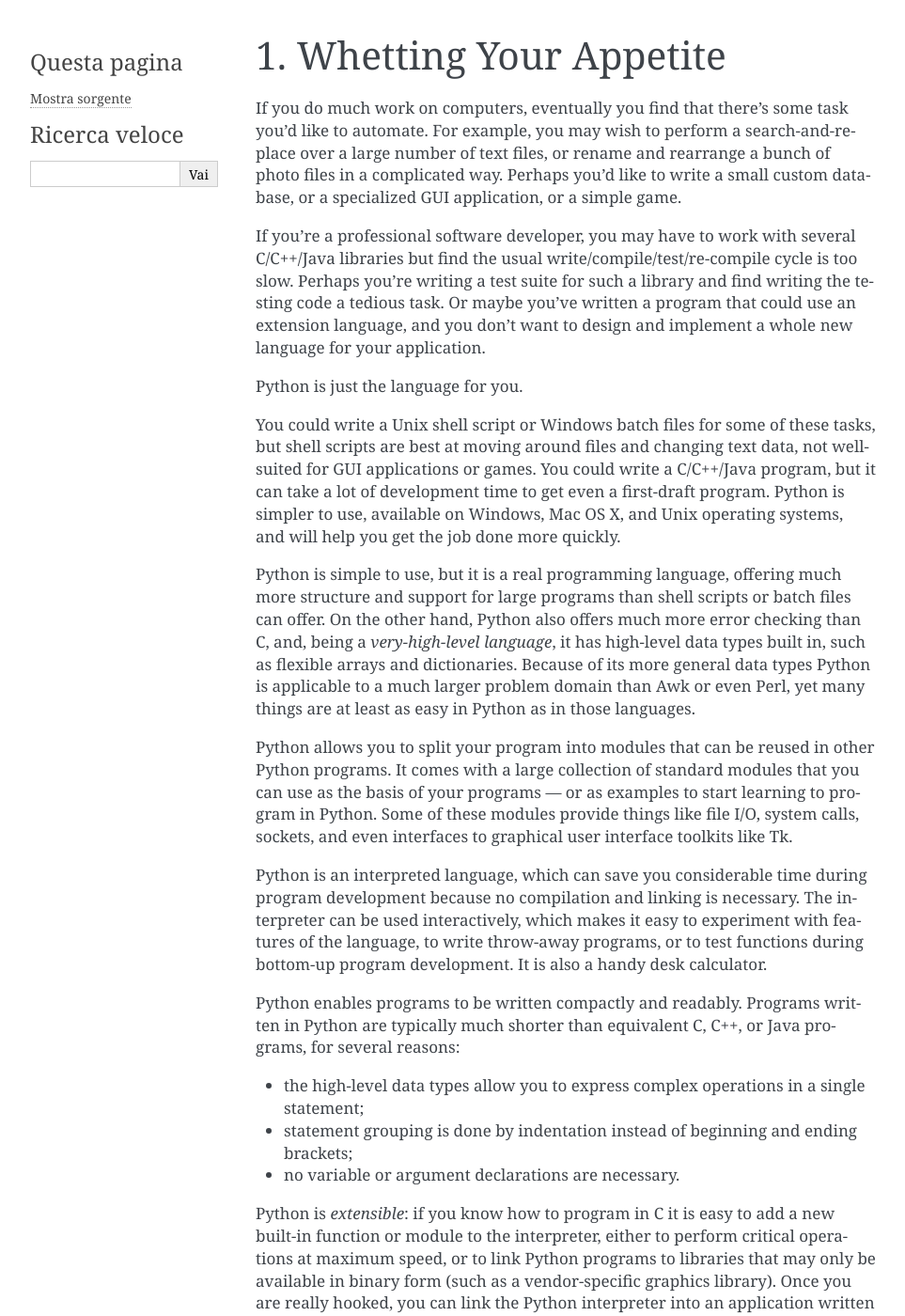
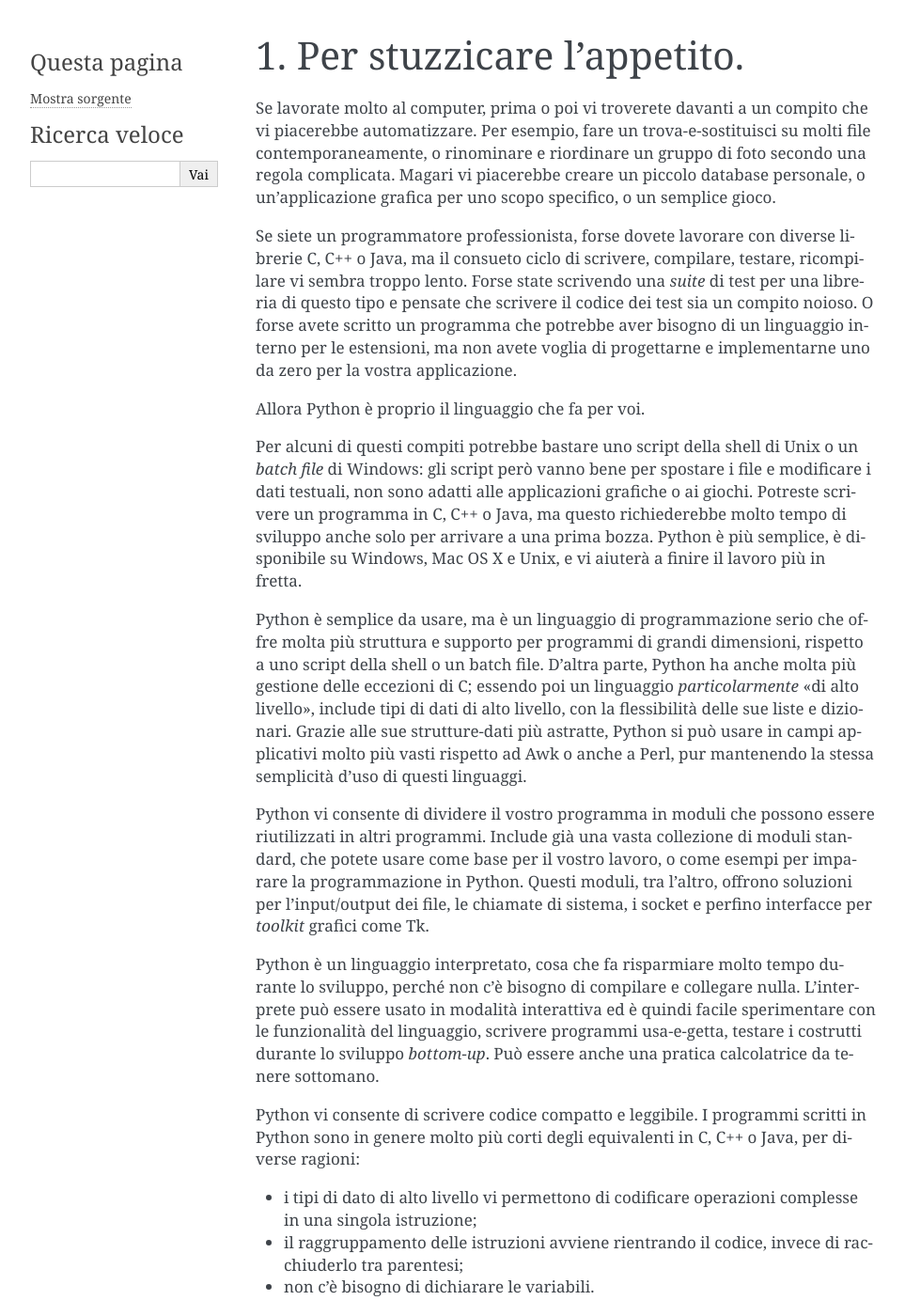
Before and after one commit to ricpol/pytutorial-it, a Sphinx documentation site: the page built from tutorial/source/appetite.rst, in a window 1280 px wide and 1400 px high. Shown: the whole window at 94% size, without its empty margins (148-1111 px from the left). Built offline with Sphinx 7.4.7, drawn with Linux system fonts in a browser that asks for light colours; some of the changed text lies outside the part shown.

Commit message:
appetite

```diff
--- a/tutorial/source/appetite.rst
+++ b/tutorial/source/appetite.rst
@@ -1,85 +1,37 @@
 .. _tut-intro:
 
-**********************
-Whetting Your Appetite
-**********************
+**************************
+Per stuzzicare l'appetito.
+**************************
 
-If you do much work on computers, eventually you find that there's some task
-you'd like to automate.  For example, you may wish to perform a
-search-and-replace over a large number of text files, or rename and rearrange a
-bunch of photo files in a complicated way. Perhaps you'd like to write a small
-custom database, or a specialized GUI application, or a simple game.
+Se lavorate molto al computer, prima o poi vi troverete davanti a un compito che vi piacerebbe automatizzare. Per esempio, fare un trova-e-sostituisci su molti file contemporaneamente, o rinominare e riordinare un gruppo di foto secondo una regola complicata. Magari vi piacerebbe creare un piccolo database personale, o un'applicazione grafica per uno scopo specifico, o un semplice gioco.
 
-If you're a professional software developer, you may have to work with several
-C/C++/Java libraries but find the usual write/compile/test/re-compile cycle is
-too slow.  Perhaps you're writing a test suite for such a library and find
-writing the testing code a tedious task.  Or maybe you've written a program that
-could use an extension language, and you don't want to design and implement a
-whole new language for your application.
+Se siete un programmatore professionista, forse dovete lavorare con diverse librerie C, C++ o Java, ma il consueto ciclo di scrivere, compilare, testare, ricompilare vi sembra troppo lento. Forse state scrivendo una *suite* di test per una libreria di questo tipo e pensate che scrivere il codice dei test sia un compito noioso. O forse avete scritto un programma che potrebbe aver bisogno di un linguaggio interno per le estensioni, ma non avete voglia di progettarne e implementarne uno da zero per la vostra applicazione.
 
-Python is just the language for you.
+Allora Python è proprio il linguaggio che fa per voi.
 
-You could write a Unix shell script or Windows batch files for some of these
-tasks, but shell scripts are best at moving around files and changing text data,
-not well-suited for GUI applications or games. You could write a C/C++/Java
-program, but it can take a lot of development time to get even a first-draft
-program.  Python is simpler to use, available on Windows, Mac OS X, and Unix
-operating systems, and will help you get the job done more quickly.
+Per alcuni di questi compiti potrebbe bastare uno script della shell di Unix o un *batch file* di Windows: gli script però vanno bene per spostare i file e modificare i dati testuali, non sono adatti alle applicazioni grafiche o ai giochi. Potreste scrivere un programma in C, C++ o Java, ma questo richiederebbe molto tempo di sviluppo anche solo per arrivare a una prima bozza. Python è più semplice, è disponibile su Windows, Mac OS X e Unix, e vi aiuterà a finire il lavoro più in fretta.
 
-Python is simple to use, but it is a real programming language, offering much
-more structure and support for large programs than shell scripts or batch files
-can offer.  On the other hand, Python also offers much more error checking than
-C, and, being a *very-high-level language*, it has high-level data types built
-in, such as flexible arrays and dictionaries.  Because of its more general data
-types Python is applicable to a much larger problem domain than Awk or even
-Perl, yet many things are at least as easy in Python as in those languages.
+Python è semplice da usare, ma è un linguaggio di programmazione serio che offre molta più struttura e supporto per programmi di grandi dimensioni, rispetto a uno script della shell o un batch file. D'altra parte, Python ha anche molta più gestione delle eccezioni di C; essendo poi un linguaggio *particolarmente* "di alto livello", include tipi di dati di alto livello, con la flessibilità delle sue liste e dizionari. Grazie alle sue strutture-dati più astratte, Python si può usare in campi applicativi molto più vasti rispetto ad Awk o anche a Perl, pur mantenendo la stessa semplicità d'uso di questi linguaggi.
 
-Python allows you to split your program into modules that can be reused in other
-Python programs.  It comes with a large collection of standard modules that you
-can use as the basis of your programs --- or as examples to start learning to
-program in Python.  Some of these modules provide things like file I/O, system
-calls, sockets, and even interfaces to graphical user interface toolkits like
-Tk.
+Python vi consente di dividere il vostro programma in moduli che possono essere riutilizzati in altri programmi. Include già una vasta collezione di moduli standard, che potete usare come base per il vostro lavoro, o come esempi per imparare la programmazione in Python. Questi moduli, tra l'altro, offrono soluzioni per l'input/output dei file, le chiamate di sistema, i socket e perfino interfacce per *toolkit* grafici come Tk.
 
-Python is an interpreted language, which can save you considerable time during
-program development because no compilation and linking is necessary.  The
-interpreter can be used interactively, which makes it easy to experiment with
-features of the language, to write throw-away programs, or to test functions
-during bottom-up program development. It is also a handy desk calculator.
+Python è un linguaggio interpretato, cosa che fa risparmiare molto tempo durante lo sviluppo, perché non c'è bisogno di compilare e collegare nulla. L'interprete può essere usato in modalità interattiva ed è quindi facile sperimentare con le funzionalità del linguaggio, scrivere programmi usa-e-getta, testare i costrutti durante lo sviluppo *bottom-up*. Può essere anche una pratica calcolatrice da tenere sottomano.
 
-Python enables programs to be written compactly and readably.  Programs written
-in Python are typically much shorter than equivalent C,  C++, or Java programs,
-for several reasons:
+Python vi consente di scrivere codice compatto e leggibile. I programmi scritti in Python sono in genere molto più corti degli equivalenti in C, C++ o Java, per diverse ragioni:
 
-* the high-level data types allow you to express complex operations in a single
-  statement;
+* i tipi di dato di alto livello vi permettono di codificare operazioni complesse in una singola istruzione;
 
-* statement grouping is done by indentation instead of beginning and ending
-  brackets;
+* il raggruppamento delle istruzioni avviene rientrando il codice, invece di racchiuderlo tra parentesi;
 
-* no variable or argument declarations are necessary.
+* non c'è bisogno di dichiarare le variabili.
 
-Python is *extensible*: if you know how to program in C it is easy to add a new
-built-in function or module to the interpreter, either to perform critical
-operations at maximum speed, or to link Python programs to libraries that may
-only be available in binary form (such as a vendor-specific graphics library).
-Once you are really hooked, you can link the Python interpreter into an
-application written in C and use it as an extension or command language for that
-application.
+Python è *estensibile*: se conoscete il C, è facile aggiungere all'interprete una nuova funzione predefinita o un modulo, sia per aumentare la velocità di esecuzione in punti critici del codice, sia per collegare un programma Python a librerie disponibili solo in forma binaria (per esempio, librerie grafiche di terze parti). Una volta che siete diventati esperti, potete collegare l'interprete Python all'interno di un programma scritto in C e usarlo come un'estensione, o un linguaggio interno di quel programma.
 
-By the way, the language is named after the BBC show "Monty Python's Flying
-Circus" and has nothing to do with reptiles.  Making references to Monty
-Python skits in documentation is not only allowed, it is encouraged!
+A proposito, il nome del linguaggio deriva dallo show della BBC "Monty Python's Flying Circus" e non ha niente a che vedere con i rettili. Ogni riferimento agli sketch dei Monty Python nella documentazione è non solo permesso ma anzi incoraggiato.
 
-Now that you are all excited about Python, you'll want to examine it in some
-more detail.  Since the best way to learn a language is to use it, the tutorial
-invites you to play with the Python interpreter as you read.
+Adesso che siete incuriositi da Python, avrete voglia di esaminarlo più nel dettaglio. Siccome il miglior modo di imparare un linguaggio è usarlo, vi invitiamo a sperimentare con l'interprete man mano che leggete il tutorial.
 
-In the next chapter, the mechanics of using the interpreter are explained.  This
-is rather mundane information, but essential for trying out the examples shown
-later.
+Dedichiamo il prossimo capitolo a spiegare il meccanismo di funzionamento dell'interprete. Si tratta di concetti piuttosto semplici, ma sono importanti per consentirvi di provare gli esempi che verranno presentato più in là.
 
-The rest of the tutorial introduces various features of the Python language and
-system through examples, beginning with simple expressions, statements and data
-types, through functions and modules, and finally touching upon advanced
-concepts like exceptions and user-defined classes.
+I capitoli successivi descrivono e dimostrano diverse funzionalità di Python e del suo ambiente, a cominciare da semplici espressioni, istruzioni e tipi di dati, proseguendo poi con le funzioni e i moduli, fino ad accennare agli argomenti più avanzati come le eccezioni e la creazione di classi personalizzate.
```
